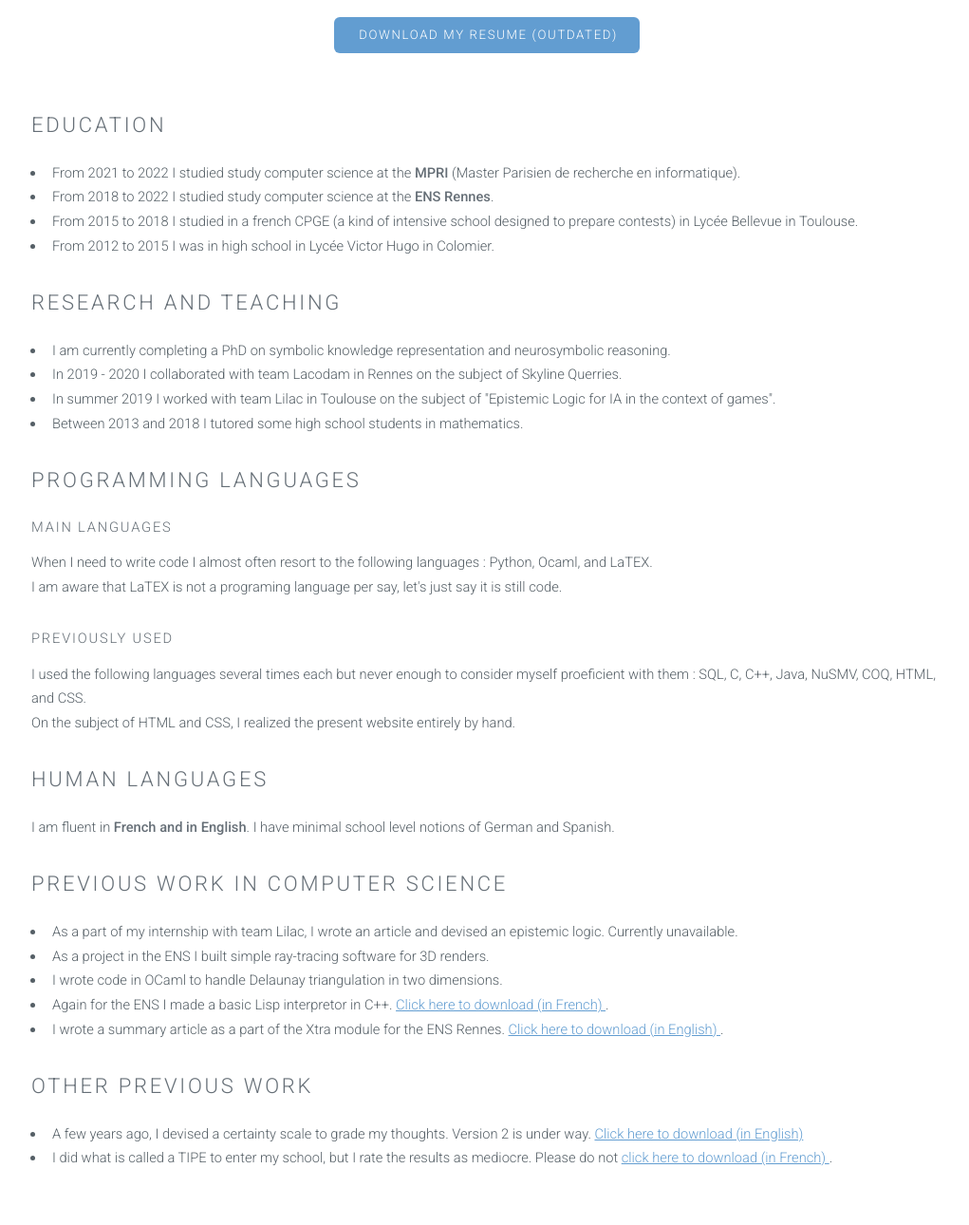
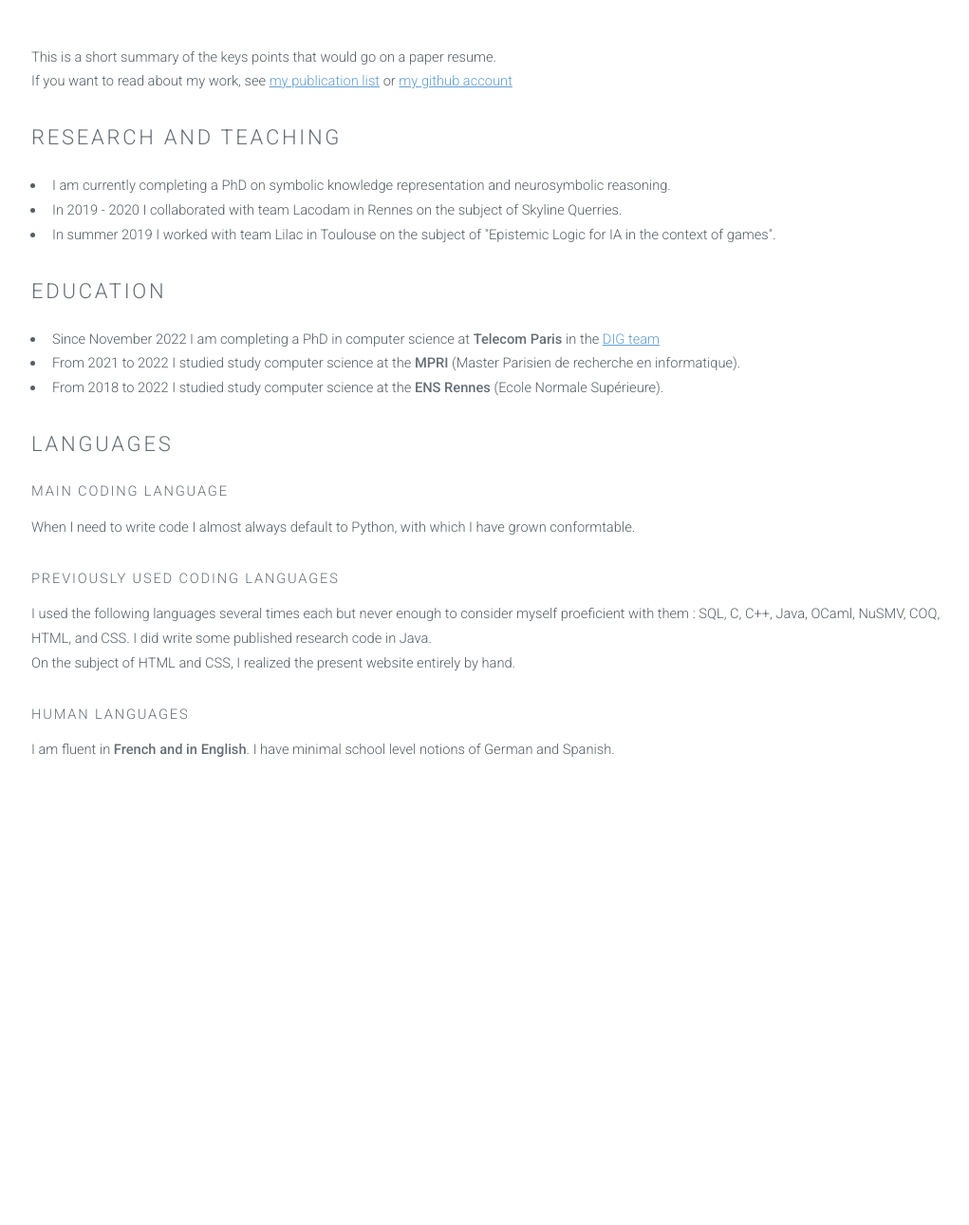
Before and after one commit to SCoumes/SCoumes.github.io, a plain HTML site: page cv.html in a window 1280 px wide. Shown: the part 187-1477 px from the top of the page at 95% size, without its empty margins (127-1148 px from the left). After the commit the page ends 1078 px from the top, so only its background shows below. Drawn offline with Linux system fonts and the light colour scheme.

Commit message:
Update information

```diff
--- a/cv.html
+++ b/cv.html
@@ -23,14 +23,12 @@
 	</head>
 	<body id="top">
 
-		<!-- Header -->
 		<header id="header" class="skel-layers-fixed">
 			<nav id="nav">
 				<ul>
 					<li><a href="index.html">Home</a></li>
 					<li><a href="cv.html">Resume</a></li>
-						<li><a href="wog.html">Wog</a></li>
-						<li><a href="previous_work.html">Other work</a></li>
+					<li><a href="previous_work.html">My work</a></li>
 				</ul>
 			</nav>
 		</header>
@@ -38,45 +36,40 @@
 		<!-- Main -->
 			<section id="main" class="wrapper style1">
 				<header class="major">
-					<h2>A professional summary</h2>
-					<a href="downloadables/cv_coumes_simon.pdf" class="button special">Download my resume (outdated)</a>
+					<h2> Short resume </h2>
 				</header>
 				<div class="container">
-					<section>
-						<h2>Education</h2>
-						<ul>
-							<li> From 2021 to 2022 I studied study computer science at the <strong> MPRI</strong> (Master Parisien de recherche en informatique). </li>
-							<li> From 2018 to 2022 I studied study computer science at the <strong> ENS Rennes</strong>. </li>
-							<li> From 2015 to 2018 I studied in a french CPGE (a kind of intensive school designed to prepare contests) in Lycée Bellevue in Toulouse. </li>
-							<li> From 2012 to 2015 I was in high school in Lycée Victor Hugo in Colomier. </li>
-						</ul>
-					</section>
-
+					<p> This is a short summary of the keys points that would go on a paper resume. </br> If you want to read about my work, see <a href="previous_work.html"> my publication list</a> or <a href="https://github.com/SCoumes"> my github account </a> </p>
 					<section>
 						<h2> Research and Teaching </h2>
 						<ul>
 							<li> I am currently completing a PhD on symbolic knowledge representation and neurosymbolic reasoning. </li>
 							<li> In 2019 - 2020 I collaborated with team Lacodam in Rennes on the subject of Skyline Querries. </li>
 							<li> In summer 2019 I worked with team Lilac in Toulouse on the subject of "Epistemic Logic for IA in the context of games". </li>
-							<li> Between 2013 and 2018 I tutored some high school students in mathematics. </li>
 						</ul>
 					</section>
 
 					<section>
-						<h2> Programming Languages </h2>
-
-						<h4> Main Languages </h4>
-						<p> When I need to write code I almost often resort to the following languages : Python, Ocaml, and LaTEX.
-						<br> I am aware that LaTEX is not a programing language per say, let's just say it is still code. </p>
-
-						<h4> Previously used </h4>
-						<p> I used the following languages several times each but never enough to consider myself proeficient with them :
-						SQL, C, C++, Java, NuSMV, COQ, HTML, and CSS.
-						<br> On the subject of HTML and CSS, I realized the present website entirely by hand. </p>
+						<h2>Education</h2>
+						<ul>
+							<li> Since November 2022 I am completing a PhD in computer science at <strong> Telecom Paris </strong> in the <a href="https://dig.telecom-paris.fr/blog/index.php/people/">DIG team </a></li>
+							<li> From 2021 to 2022 I studied study computer science at the <strong> MPRI</strong> (Master Parisien de recherche en informatique). </li>
+							<li> From 2018 to 2022 I studied study computer science at the <strong> ENS Rennes</strong> (Ecole Normale Supérieure). </li>
+						</ul>
 					</section>
 
 					<section>
-						<h2> Human languages </h2>
+						<h2> Languages </h2>
+
+						<h4> Main coding language </h4>
+						<p> When I need to write code I almost always default to Python, with which I have grown conformtable.
+
+						<h4> Previously used coding languages </h4>
+						<p> I used the following languages several times each but never enough to consider myself proeficient with them :
+						SQL, C, C++, Java, OCaml, NuSMV, COQ, HTML, and CSS. I did write some published research code in Java.
+						<br> On the subject of HTML and CSS, I realized the present website entirely by hand. </p>
+
+						<h4> Human languages </h4>
 						<p> I am fluent in <strong>French and in English</strong>. I have minimal school level notions of German and Spanish. </p>
 					</section>
 
@@ -89,25 +82,6 @@
 						</ul>
 					</section> -->
 
-					<section>
-						<h2> Previous work in computer science </h2>
-						<ul>
-							<li> As a part of my internship with team Lilac, I wrote an article and devised an epistemic logic. Currently unavailable. </li>
-							<li> As a project in the ENS I built simple ray-tracing software for 3D renders. </li>
-							<li> I wrote code in OCaml to handle Delaunay triangulation in two dimensions. </li>
-							<li> Again for the ENS I made a basic Lisp interpretor in C++. <a href="./downloadables/Lisp.pdf"> Click here to download (in French) </a>. </li>
-							<li> I wrote a summary article as a part of the Xtra module for the ENS Rennes. <a href="./downloadables/Octagon_domain.pdf"> Click here to download (in English) </a>. </li>
-						</ul>
-					</section>
-
-					<section>
-						<h2> Other previous work </h2>
-						<ul>
-							<li> A few years ago, I devised a certainty scale to grade my thoughts. Version 2 is under way. <a href="./downloadables/Certainty_scale.pdf"> Click here to download (in English) </a> </li>
-							<li> I did what is called a TIPE to enter my school, but I rate the results as mediocre. Please do not <a href="./downloadables/Dossier_tipe_Coumes_Simon.pdf"> click here to download (in French) </a>. </li>
-						</ul>
-					</section>
-
 				</div>
 			</section>
 
```
Also changed, not shown: index.html (+5 -5 lines), previous_work.html (+15 -15 lines), 4 other files. Lines whose indentation alone changed are shown as unchanged.
